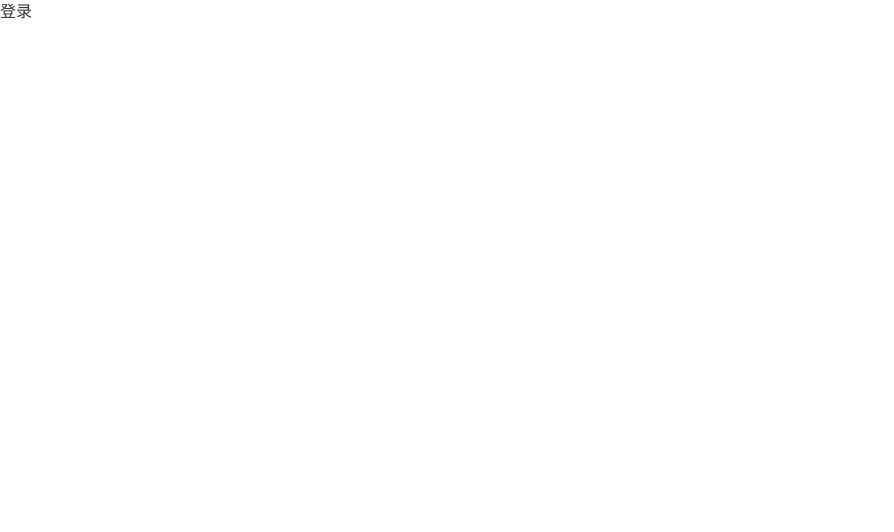
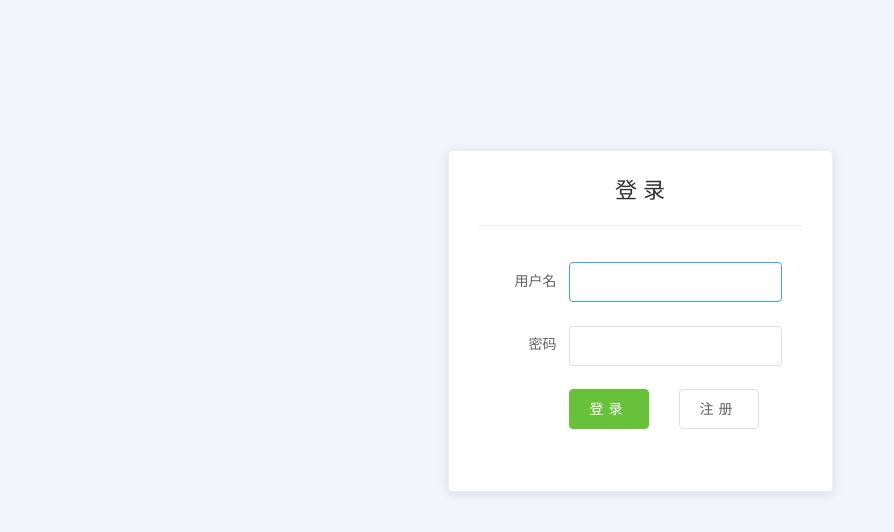
Before and after one commit to yinran100/MyTodoDemo, a Vue app: page /#/login in a window 1280 px wide. Shown: the top 532 px of the page, without its empty margins (0-894 px from the left). Built offline with nearby package versions, Linux system fonts and the light colour scheme.

Commit message:
增加登录功能

```diff
--- a/src/App.vue
+++ b/src/App.vue
@@ -26,7 +26,7 @@ export default {
 };
 </script>
 
-<style lang='stylus'  scoped>
+<style lang='stylus'  >
 
 .page-body
   position: absolute
--- a/src/api/api.js
+++ b/src/api/api.js
@@ -1,9 +1,26 @@
-import caizhanRequest from "./interceptors";
-// import Store from '@/store/store'
+import Axios from "axios";
 
-function updateParams(params) {
-    return Object.assign({
-    }, params)
-}
+const postUrl = "todo.lanternfish.ai" //todo.lanternfish.ai
 
-export const checkCode = params => caizhanRequest.post("/user/code", updateParams(params)); //点击获取验证码
+const caizhanRequest = Axios.create({
+    baseURL: `https://${postUrl}`,
+    transformRequest: [
+        //axios请求将json格式数据转换为FormData
+        function (data) {
+            let ret = "";
+            for (let it in data) {
+                ret +=
+                    encodeURIComponent(it) +
+                    "=" +
+                    encodeURIComponent(data[it]) +
+                    "&";
+            }
+            return ret;
+        }
+    ],
+    headers: {
+        "Content-Type": "application/x-www-form-urlencoded"
+    }
+});
+
+export const login = params => caizhanRequest.post("/auth", params); //登录
--- a/src/pages/Login/Login.vue
+++ b/src/pages/Login/Login.vue
@@ -1,15 +1,129 @@
 <template>
-    <div>
-登录
-    </div>
+  <el-container direction="vertical"
+    @keyup.enter="enter('loginForm')">
+    <el-card class="login-wrapper">
+      <div slot="header">
+        <div class="login-head">登 录</div>
+      </div>
+      <el-form class="login-form"
+        :model="loginForm"
+        label-width="70px"
+        ref="loginForm">
+
+        <el-form-item prop="userName"
+          label="用户名"
+          :rules="rules.userName">
+          <el-input v-model.trim="loginForm.userName"
+            autofocus></el-input>
+        </el-form-item>
+
+        <el-form-item prop="password"
+          label="密码"
+          :rules="rules.password">
+          <el-input type="password"
+            v-model.trim="loginForm.password" />
+        </el-form-item>
+
+        <el-form-item>
+          <el-button class="login-btn"
+            type="success"
+            @click="enter('loginForm')">登录</el-button>
+          <el-button class="sign-btn"
+            @click="sign">注册</el-button>
+        </el-form-item>
+        <p class="tips">{{tip}}</p>
+      </el-form>
+
+    </el-card>
+  </el-container>
 </template>
 
 <script>
-    export default {
+import { login } from "@/api/api";
+export default {
+  name: "Login",
+  data() {
+    //用户名的校验规则
+    let validateUserName = (rule, value, callback) => {
+      if (value.length === 0) {
+        callback(new Error("用户名不能为空"));
+      } else callback();
+    };
+    //密码的校验规则
+    let validatePassWord = (rule, value, callback) => {
+      if (value.length === 0) {
+        callback(new Error("密码不能为空"));
+      } else callback();
+    };
+    return {
+      loginForm: {
+        userName: "", //用户名
+        password: "" //密码
+      },
+      rules: {
+        userName: [{ validator: validateUserName, trigger: "blur" }],
+        password: [{ validator: validatePassWord, trigger: "blur" }]
+      },
+      tip: ""
+    };
+  },
+  methods: {
+    //******************登录************************//
+    enter(formName) {
+      this.tip = "";
+      let isOk = false;
+      //校验表单所有数据
+      this.$refs[formName].validate(valid => {
+        isOk = valid;
+      });
+      if (!isOk) return;
+      login({
+        username: this.loginForm.userName,
+        password: this.loginForm.password
+      }).then(
+        res => {
+          this.$store.commit("saveToken", res.token);
+        },
+        () => {
+          this.tip = "密码错误";
+        }
+      );
+    },
 
-    }
+    sign() {}
+  }
+};
 </script>
 
-<style scoped>
+<style lang="stylus" scoped>
+.el-container
+  background-color: #F2F6FC
+  position: absolute
+  top: 0
+  right: 0
+  left: 0
+  bottom: 0
 
+  .login-wrapper
+    padding: 5px 30px
+    position: relative
+    margin: 150px auto 0
+
+    .login-head
+      font-size: 22px
+      text-align: center
+
+    .login-form
+      background-color: #fff
+      padding: 15px 0
+
+      .login-btn, .sign-btn
+        letter-spacing: 5px
+        margin-right: 20px
+
+      .tips
+        color: #f56c6c
+        font-size: 12px
+        line-height: 1
+        text-align: center
 </style>
--- a/src/store/state.js
+++ b/src/store/state.js
@@ -1,3 +1,12 @@
+let token = ''
+
+
+try {
+    if (localStorage.token) token = JSON.parse(localStorage.token);
+} catch (error) {
+    //
+}
 
 export default {
+    token
 };
--- a/src/store/store.js
+++ b/src/store/store.js
@@ -10,13 +10,13 @@ let saveToLocalSrorage = (key, item) => {
     } catch (error) {}
 };
 const mutations = {
-    setProvinceId(state, item) {
-        state.provinceId = item;
-    }
+    saveToken(state, item) {
+        state.token = item;
+        saveToLocalSrorage("token", item);
+    },
 };
 
-const getters = {
-};
+const getters = {};
 
 export default new Vuex.Store({
     getters,
```
Also changed, not shown: src/api/interceptors.js (+2 -15 lines).
